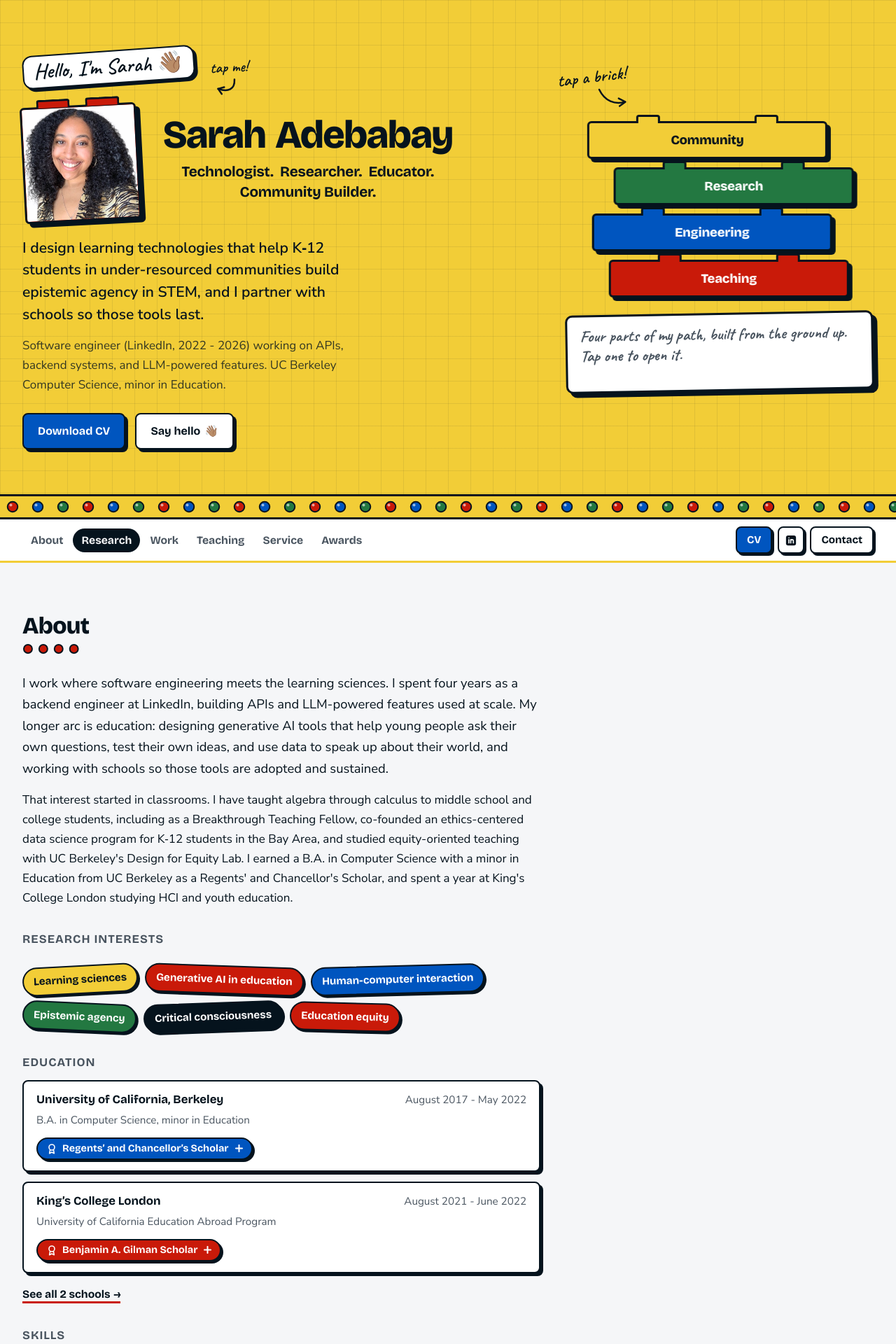
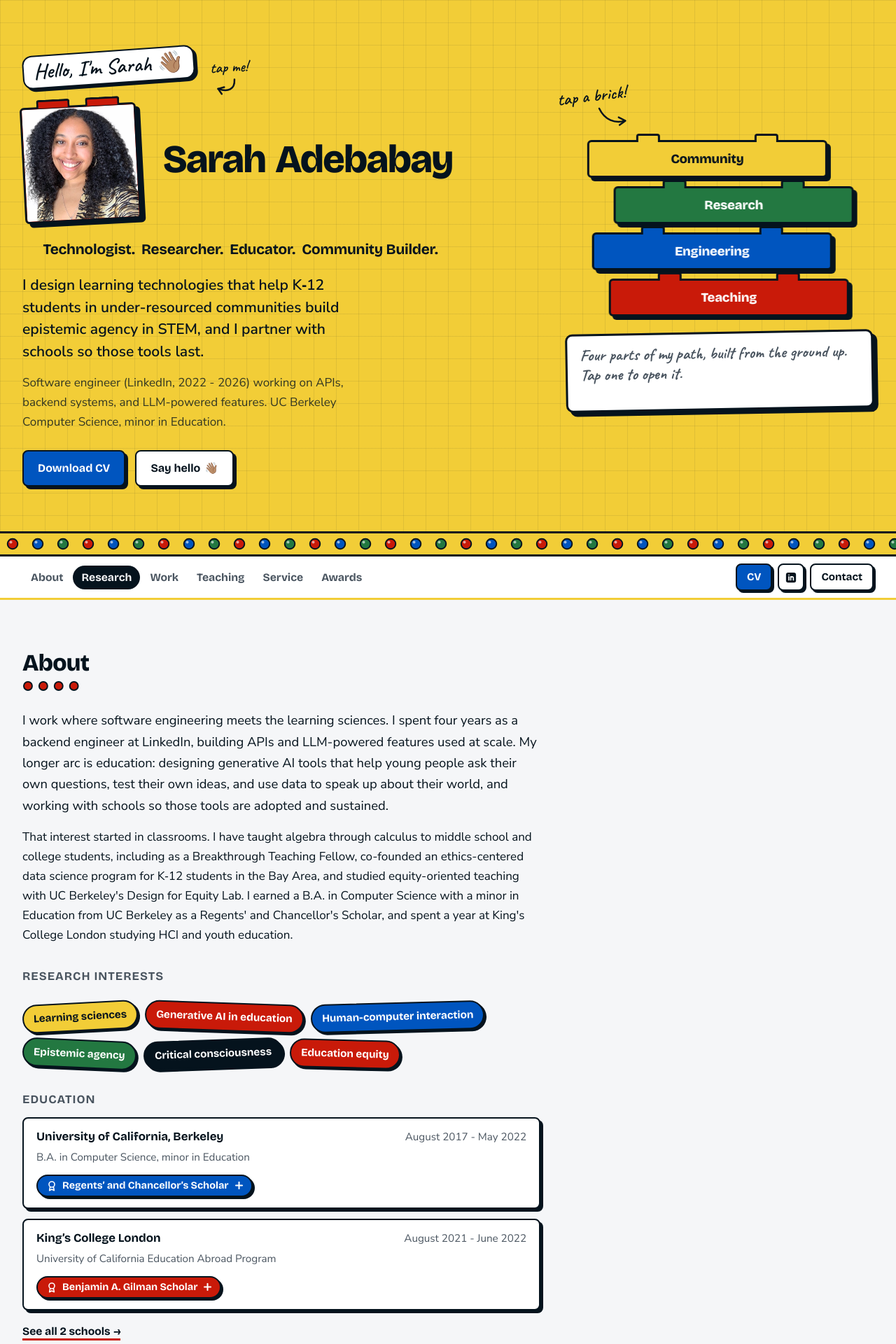
Before and after one commit to sarah-adebabay/sarah-adebabay.github.io, a Jekyll site: the page built from _pages/about.md, in a window 1280 px wide. Shown: the top 1920 px of the page at 70% size. Built offline with Jekyll 4.4.1, drawn with Linux system fonts in a browser that asks for light colours.

Commit message:
Keep the tagline on one line at every width
The tagline now spans under the photo and name and is sized from that
row's width, so it stays on one line and keeps its proportions from
phones to desktop.

Co-Authored-By: Claude Opus 5.5 <noreply@anthropic.com>

```diff
--- a/_layouts/brick-home.html
+++ b/_layouts/brick-home.html
@@ -32,8 +32,8 @@
         <div class="me-brick"><span class="stud" aria-hidden="true"></span><span class="stud" aria-hidden="true"></span><img src="{{ base_path }}{{ h.photo }}" alt="{{ h.photo_alt }}"></div>
         <div class="name-block">
           <h1><span>Sarah</span><span>Adebabay</span></h1>
-          {% if h.tagline %}<p class="tagline">{% for t in h.tagline %}<span>{{ t }}.</span> {% endfor %}</p>{% endif %}
         </div>
+        {% if h.tagline %}<p class="tagline">{% for t in h.tagline %}<span>{{ t }}.</span> {% endfor %}</p>{% endif %}
       </div>
       {% else %}
       <h1><span>Sarah</span><span>Adebabay</span></h1>
--- a/assets/css/brick.css
+++ b/assets/css/brick.css
@@ -193,6 +193,10 @@ button.hello:active { transform: rotate(-4deg) scale(.97); }
 /* The name fills the space beside the photo: the size follows the column width, capped at the old desktop size */
 .name-row .name-block { flex: 1; container-type: inline-size; }
 .name-row .name-block h1 { font-size: min(4.3rem, 13cqi); }
+/* Tagline on one line under the photo and name. It is sized from the row's width, so it keeps the same proportions on every screen. */
+.name-row { display: grid; grid-template-columns: auto minmax(0, 1fr); align-items: center; container-type: inline-size; }
+.name-row .tagline { grid-column: 1 / -1; flex-wrap: nowrap; max-width: none; white-space: nowrap; justify-content: center; font-size: min(1.3rem, 3.55cqi); margin: 0; }
+
 .name-row h1 span { display: inline; }
 .name-row h1 span + span { padding-left: 0; margin-left: 0.25em; }
 .name-block { min-width: 0; display: flex; flex-direction: column; align-items: center; }
```
